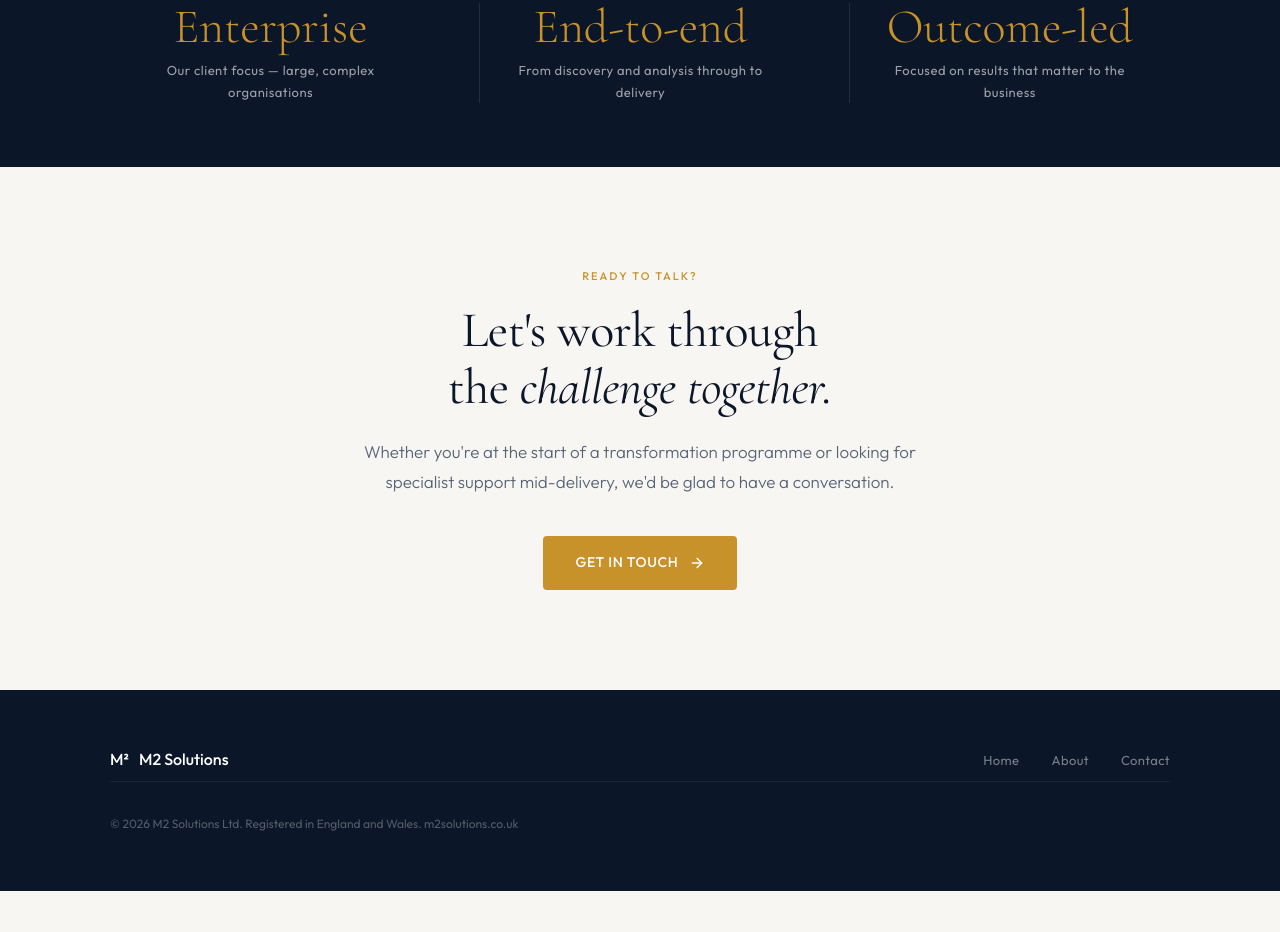
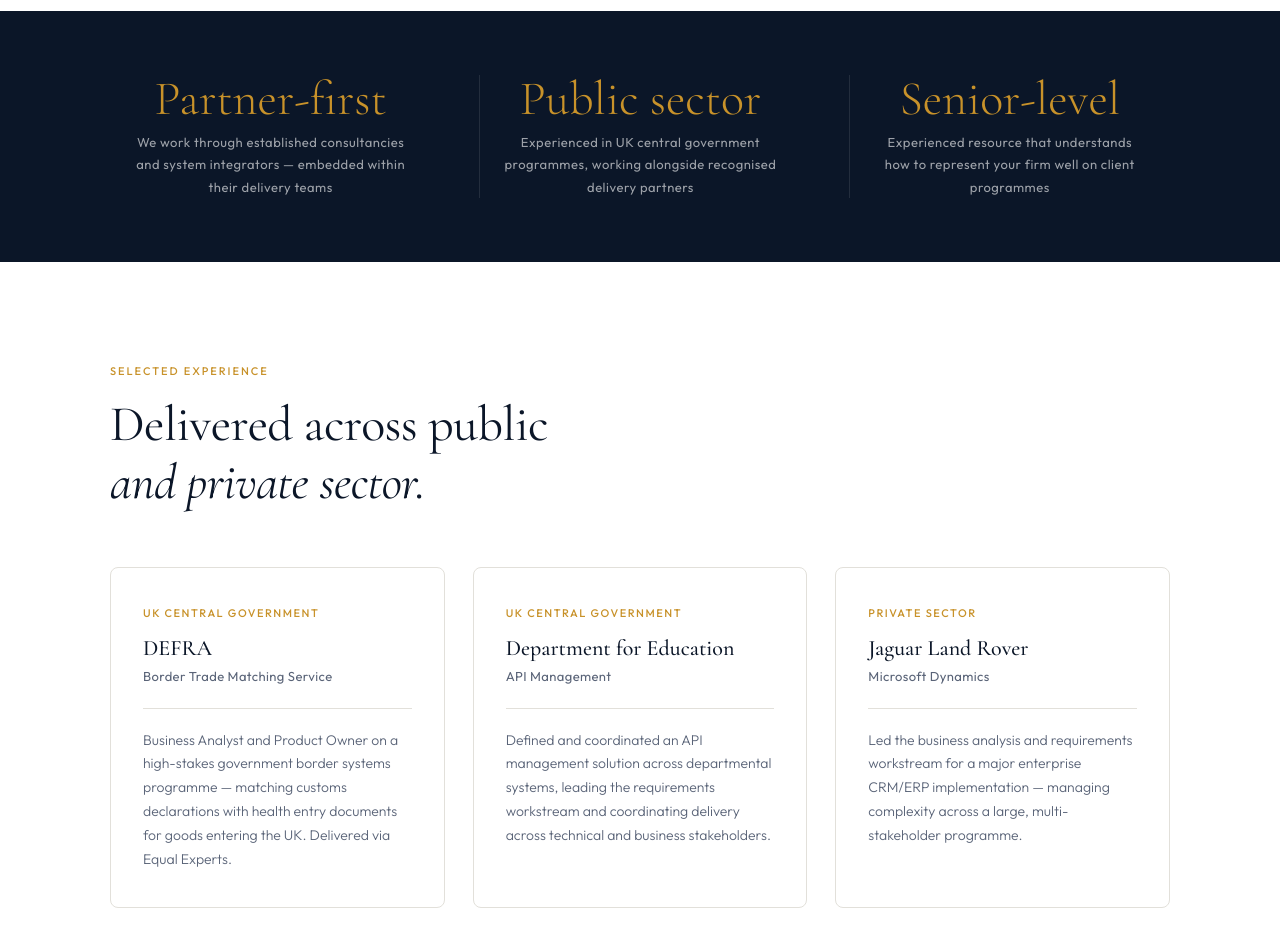
Before and after one commit to M2-Solutions/m2solutions-website, a plain HTML site: page index.html in a window 1280 px wide. Shown: the part 1788-2720 px from the top of the page. Before the commit the page ends 2679 px from the top, so only its background shows below. Drawn offline with nearby package versions, Linux system fonts and the light colour scheme.

Commit message:
Add files via upload

```diff
--- a/index.html
+++ b/index.html
@@ -61,6 +61,7 @@
           <h2 class="section-heading">The bridge between<br><em>strategy and delivery.</em></h2>
           <p class="section-body" style="margin-top: 24px;">Large organisations face transformation challenges that are rarely simple. We work alongside enterprise teams to make sense of complexity — designing solutions that are practical, integrated, and built to last.</p>
           <p class="section-body" style="margin-top: 16px;">Our work spans the full journey from initial analysis through to implementation — always with a clear focus on outcomes that matter to the business.</p>
+          <p class="section-body" style="margin-top: 16px;">We work through established consultancies and system integrators, embedding within their delivery teams to provide the senior-level BA and Product Owner capability that complex programmes depend on.</p>
         </div>
         <div class="value-pillars">
           <div class="pillar fade-up">
@@ -95,8 +96,8 @@
               <svg viewBox="0 0 24 24"><path d="M17 21v-2a4 4 0 0 0-4-4H5a4 4 0 0 0-4 4v2"/><circle cx="9" cy="7" r="4"/><path d="M23 21v-2a4 4 0 0 0-3-3.87"/><path d="M16 3.13a4 4 0 0 1 0 7.75"/></svg>
             </div>
             <div>
-              <h3>Business Analysis</h3>
-              <p>Structured analysis that surfaces the real requirements — giving teams the clarity they need to move forward with confidence.</p>
+              <h3>Business Analysis &amp; Product Ownership</h3>
+              <p>Structured analysis that surfaces the real requirements — combined with hands-on product ownership to keep delivery aligned with what the business actually needs.</p>
             </div>
           </div>
         </div>
@@ -109,20 +110,50 @@
     <div class="container">
       <div class="strip-inner">
         <div class="strip-item fade-up">
-          <div class="strip-number">Enterprise</div>
-          <div class="strip-label">Our client focus — large, complex organisations</div>
+          <div class="strip-number">Partner&#8209;first</div>
+          <div class="strip-label">We work through established consultancies and system integrators — embedded within their delivery teams</div>
         </div>
         <div class="strip-item fade-up">
-          <div class="strip-number">End&#8209;to&#8209;end</div>
-          <div class="strip-label">From discovery and analysis through to delivery</div>
+          <div class="strip-number">Public sector</div>
+          <div class="strip-label">Experienced in UK central government programmes, working alongside recognised delivery partners</div>
         </div>
         <div class="strip-item fade-up">
-          <div class="strip-number">Outcome&#8209;led</div>
-          <div class="strip-label">Focused on results that matter to the business</div>
+          <div class="strip-number">Senior&#8209;level</div>
+          <div class="strip-label">Experienced resource that understands how to represent your firm well on client programmes</div>
         </div>
       </div>
     </div>
   </div>
+
+  <!-- Selected Experience -->
+  <section style="background: var(--white);">
+    <div class="container">
+      <div class="fade-up">
+        <p class="section-label">Selected experience</p>
+        <h2 class="section-heading">Delivered across public<br><em>and private sector.</em></h2>
+      </div>
+      <div class="experience-grid">
+        <div class="experience-card fade-up">
+          <p class="exp-sector">UK Central Government</p>
+          <p class="exp-client">DEFRA</p>
+          <p class="exp-programme">Border Trade Matching Service</p>
+          <p class="exp-detail">Business Analyst and Product Owner on a high-stakes government border systems programme — matching customs declarations with health entry documents for goods entering the UK. Delivered via Equal Experts.</p>
+        </div>
+        <div class="experience-card fade-up">
+          <p class="exp-sector">UK Central Government</p>
+          <p class="exp-client">Department for Education</p>
+          <p class="exp-programme">API Management</p>
+          <p class="exp-detail">Defined and coordinated an API management solution across departmental systems, leading the requirements workstream and coordinating delivery across technical and business stakeholders.</p>
+        </div>
+        <div class="experience-card fade-up">
+          <p class="exp-sector">Private Sector</p>
+          <p class="exp-client">Jaguar Land Rover</p>
+          <p class="exp-programme">Microsoft Dynamics</p>
+          <p class="exp-detail">Led the business analysis and requirements workstream for a major enterprise CRM/ERP implementation — managing complexity across a large, multi-stakeholder programme.</p>
+        </div>
+      </div>
+    </div>
+  </section>
 
   <!-- CTA -->
   <section class="cta-section">
@@ -153,7 +184,7 @@
           <li><a href="contact.html">Contact</a></li>
         </ul>
       </div>
-      <p class="footer-copy">© <span class="footer-year"></span> M2 Solutions Ltd. Registered in England and Wales. m2solutions.co.uk</p>
+      <p class="footer-copy">© <span class="footer-year"></span> M2 Solutions Ltd. Company No. 10295130. Registered in England and Wales. m2solutions.co.uk</p>
     </div>
   </footer>
 
--- a/style.css
+++ b/style.css
@@ -675,6 +675,56 @@
   margin-top: 8px;
 }
 
+/* ── Experience Cards ──────────────────────────────────── */
+.experience-grid {
+  display: grid;
+  grid-template-columns: repeat(3, 1fr);
+  gap: 28px;
+  margin-top: 56px;
+}
+.experience-card {
+  background: var(--white);
+  border: 1px solid var(--border);
+  border-radius: 8px;
+  padding: 36px 32px;
+  transition: box-shadow 0.2s, transform 0.2s;
+}
+.experience-card:hover {
+  box-shadow: 0 8px 32px rgba(0,0,0,0.06);
+  transform: translateY(-2px);
+}
+.exp-sector {
+  font-size: 11px;
+  font-weight: 500;
+  letter-spacing: 0.14em;
+  text-transform: uppercase;
+  color: var(--accent);
+  margin-bottom: 12px;
+}
+.exp-client {
+  font-family: var(--font-display);
+  font-size: 22px;
+  font-weight: 500;
+  color: var(--navy);
+  line-height: 1.2;
+  margin-bottom: 4px;
+}
+.exp-programme {
+  font-size: 13px;
+  font-weight: 400;
+  color: var(--text-muted);
+  letter-spacing: 0.03em;
+  margin-bottom: 20px;
+  padding-bottom: 20px;
+  border-bottom: 1px solid var(--border);
+}
+.exp-detail {
+  font-size: 14px;
+  font-weight: 300;
+  color: var(--text-muted);
+  line-height: 1.7;
+}
+
 /* ── Animations ────────────────────────────────────────── */
 .fade-up {
   opacity: 0;
@@ -707,6 +757,7 @@
 
   .about-grid { grid-template-columns: 1fr; gap: 48px; }
   .values-grid { grid-template-columns: 1fr; }
+  .experience-grid { grid-template-columns: 1fr; }
 
   .contact-grid { grid-template-columns: 1fr; gap: 48px; }
   .contact-form-wrap { padding: 32px 24px; }
```
Also changed, not shown: about.html (+36 -2 lines), contact.html (+1 -1 lines), thank-you.html (+9 -1 lines).
